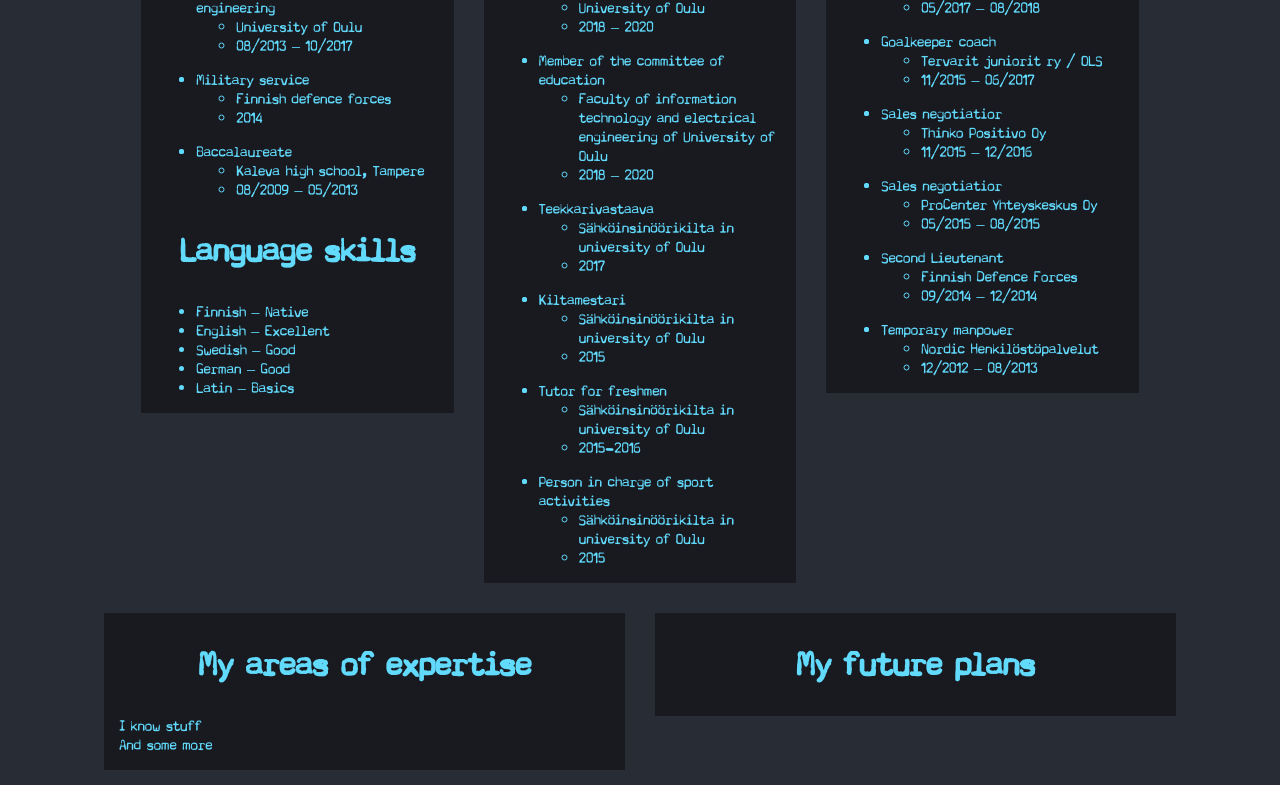
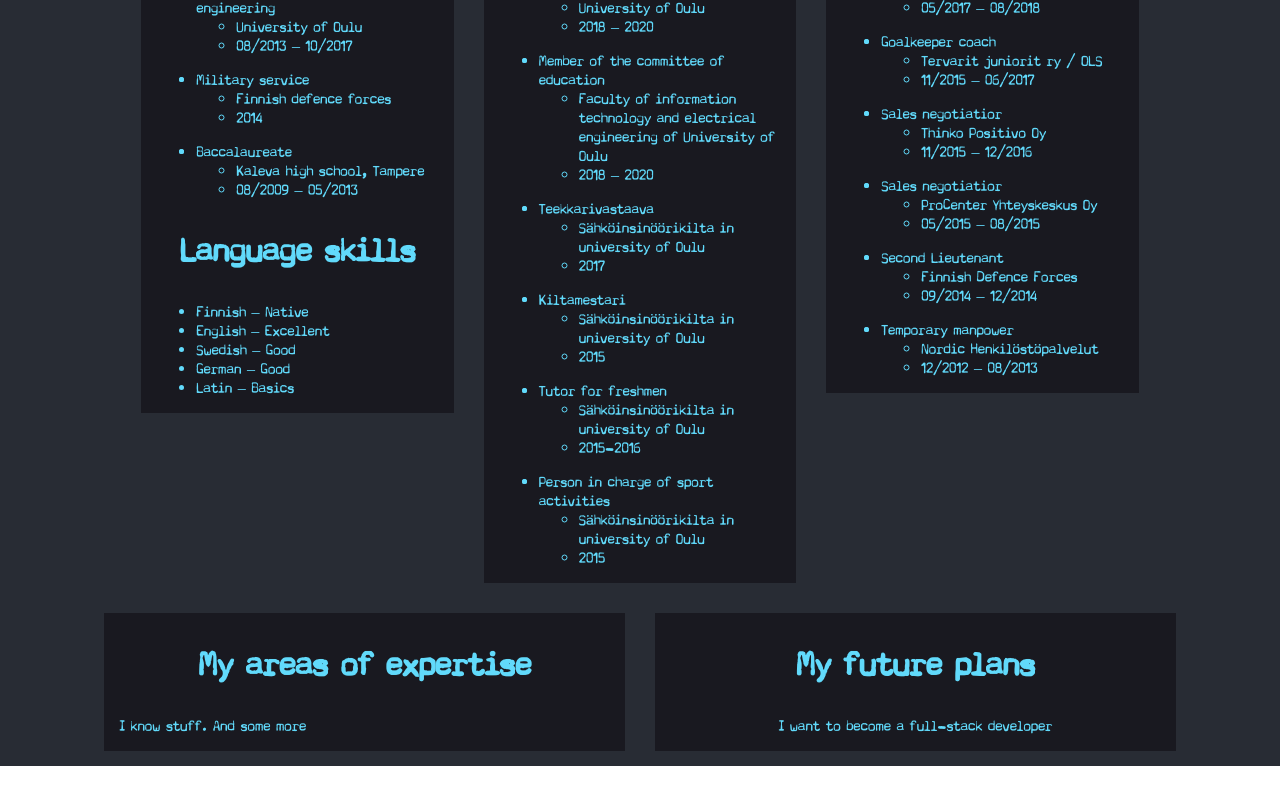
Before and after one commit to Jore93/highlander, a React (Create React App) app in the folder frontend/: page /cv in a window 1280 px wide. Shown: the part 295-1095 px from the top of the page. Built offline with nearby package versions, Linux system fonts and the light colour scheme.

Commit message:
Add placeholder for paragraph data

```diff
--- a/frontend/src/allData.js
+++ b/frontend/src/allData.js
@@ -119,3 +119,6 @@ export const positions = [
     organisation: 'Sähköinsinöörikilta in university of Oulu',
   },
 ]
+
+export const pastParagraph = 'I know stuff. And some more';
+export const futureParagraph = 'I want to become a full-stack developer';
--- a/frontend/src/screens/CV.tsx
+++ b/frontend/src/screens/CV.tsx
@@ -3,7 +3,7 @@ import logo from '../logo.svg';
 import '../App.css';
 import {Container, Col, Row} from 'react-grid-system';
 
-import {education, positions, languages, workhistory} from '../allData';
+import {education, positions, languages, workhistory, pastParagraph, futureParagraph} from '../allData';
 import {DARK_HIGHLIGHT, TEXT_COLOR} from '../assets/constants';
 
 const CV = () => {
@@ -88,11 +88,14 @@ const CV = () => {
           <Col sm={9} md={5} lg={5} className='first' style={styles.colStyle}>
             <h2>My areas of expertise</h2>
             <p style={{textAlign: 'start'}}>
-              I know stuff<br />And some more
+              {pastParagraph}
             </p>
           </Col>
           <Col sm={9} md={5} lg={5} className='second' style={styles.colStyle}>
             <h2>My future plans</h2>
+            <p>
+              {futureParagraph}
+            </p>
           </Col>
         </Row>
       </Container>
```
